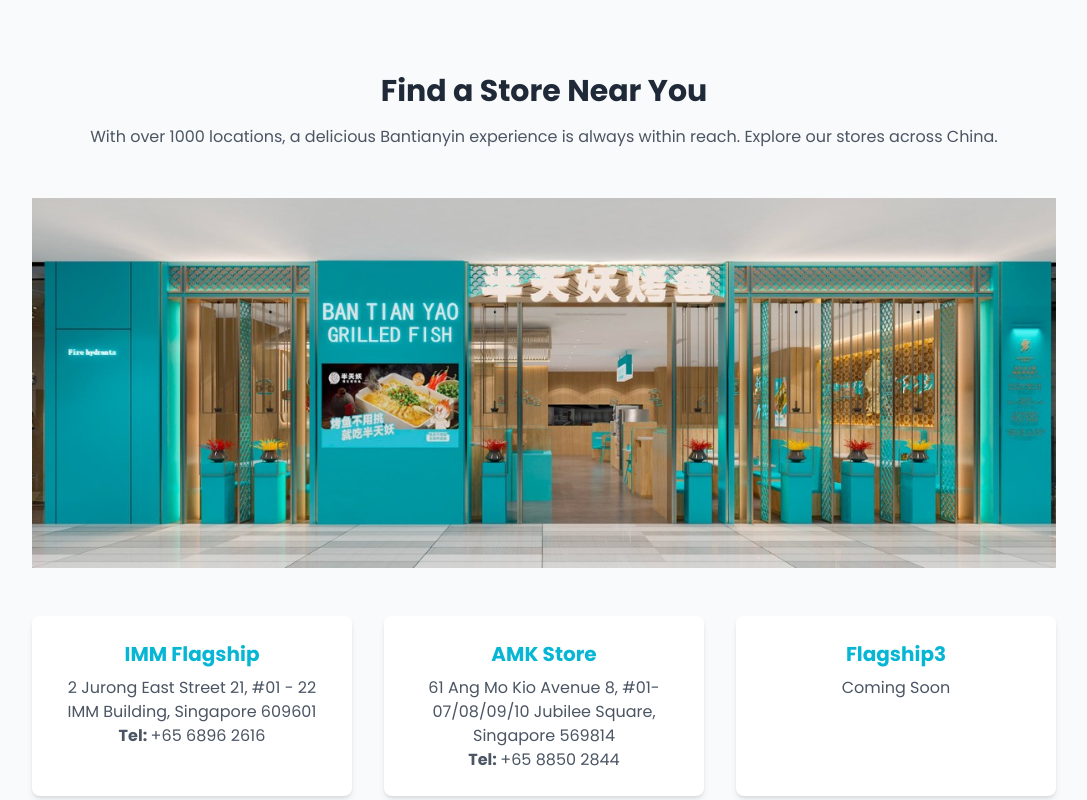
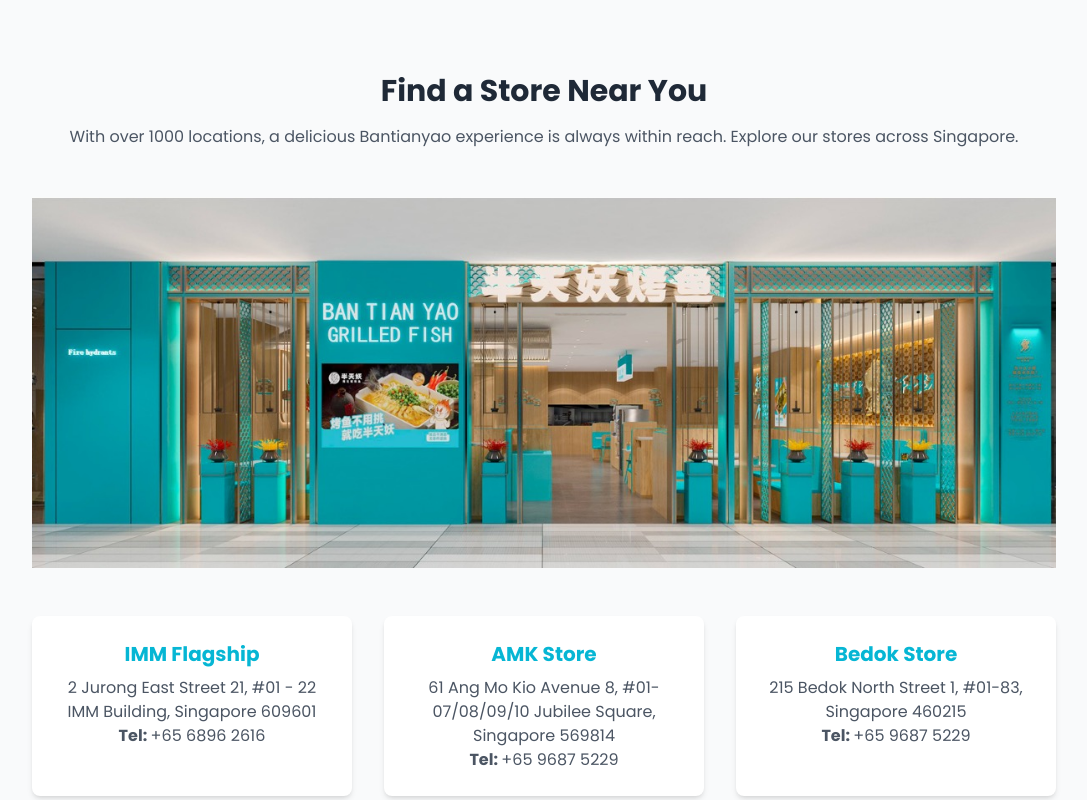
Before and after one commit to yx-btysg/bantianyao, a React (Create React App) app: page / in a window 1280 px wide. Shown: the part 1360-2160 px from the top of the page, without its empty margins (96-1183 px from the left). Built offline with nearby package versions, Linux system fonts and the light colour scheme.

Commit message:
new bedok store

```diff
--- a/src/components/StoreDistribution.tsx
+++ b/src/components/StoreDistribution.tsx
@@ -7,7 +7,7 @@
                 <div className="px-6">
                     <h2 className="text-3xl font-bold text-gray-800 mb-4">Find a Store Near You</h2>
                     <p className="text-gray-600 mb-12 max-w-6xl mx-auto">
-                        With over 1000 locations, a delicious Bantianyin experience is always within reach. Explore our stores across China.
+                        With over 1000 locations, a delicious Bantianyao experience is always within reach. Explore our stores across Singapore.
                     </p>
                 </div>
                 <div className="mt-12 flex justify-center">
@@ -30,12 +30,14 @@
                         <div className="bg-white p-6 rounded-lg shadow-md">
                             <h3 className="text-xl font-bold text-cyan-500 mb-2">AMK Store</h3>
                             <p className="text-gray-600">61 Ang Mo Kio Avenue 8, #01-07/08/09/10 Jubilee Square, Singapore 569814
-                            <br /><span className="font-bold">Tel: </span> +65 8850 2844
+                            <br /><span className="font-bold">Tel: </span> +65 9687 5229
                             </p>
                         </div>
                         <div className="bg-white p-6 rounded-lg shadow-md">
-                            <h3 className="text-xl font-bold text-cyan-500 mb-2">Flagship3</h3>
-                            <p className="text-gray-600">Coming Soon</p>
+                            <h3 className="text-xl font-bold text-cyan-500 mb-2">Bedok Store</h3>
+                            <p className="text-gray-600">215 Bedok North Street 1, #01-83, Singapore 460215
+                            <br /><span className="font-bold">Tel: </span> +65 9687 5229
+                            </p>
                         </div>
                     </div>
                 </div>
```
